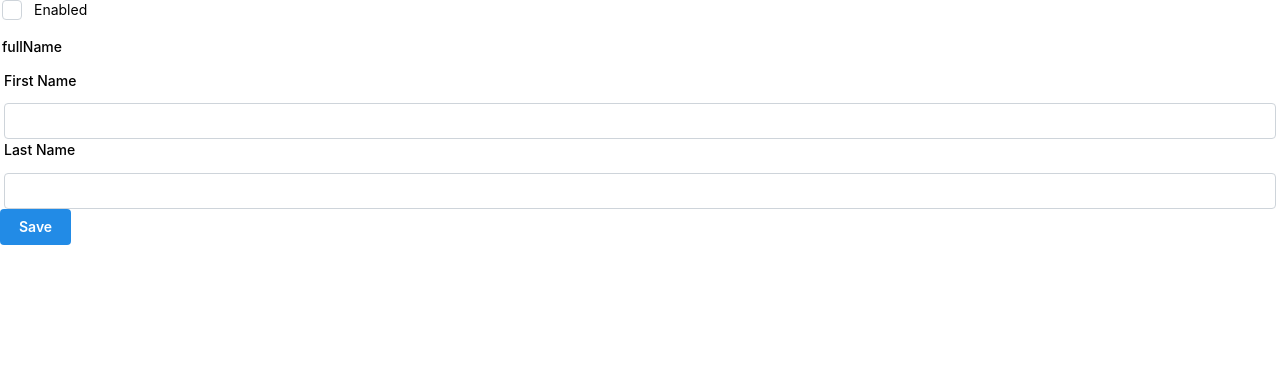
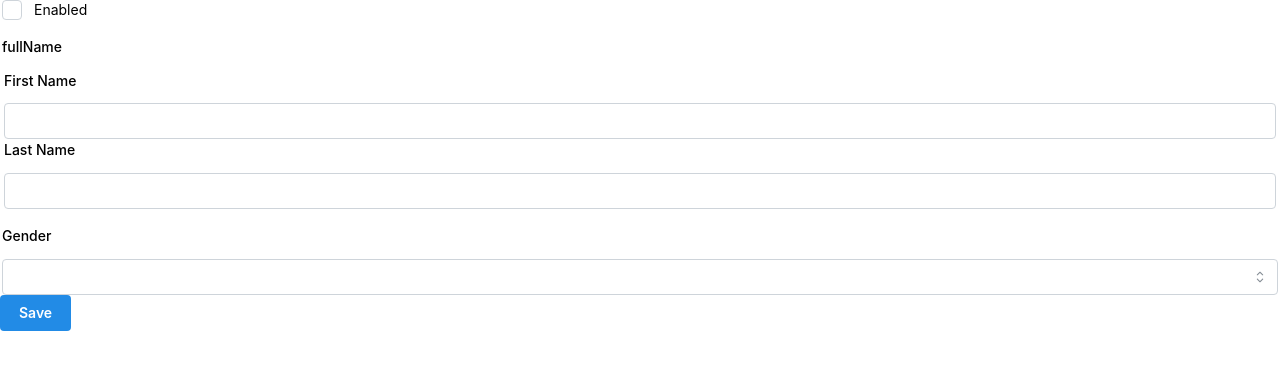
Before and after one commit to sajinael98/AutoForma, a React (Vite) app: page / in a window 1280 px wide. Shown: the top 370 px of the page. Built offline with nearby package versions, Linux system fonts and the light colour scheme.

Commit message:
Support SelectField

```diff
--- a/src/App.tsx
+++ b/src/App.tsx
@@ -48,6 +48,21 @@ const App = () => {
               },
             ],
           },
+          {
+            type: 'select',
+            label: 'Gender',
+            name: 'gender',
+            data: [
+              {
+                label: 'Male',
+                value: 'male',
+              },
+              {
+                label: 'Female',
+                value: 'female',
+              },
+            ],
+          },
         ]}
       />
     </MantineProvider>
--- a/src/components/AutoForm.tsx
+++ b/src/components/AutoForm.tsx
@@ -29,6 +29,8 @@ const getDefaultValueForField = (type: FieldType): any => {
       return false;
     case 'object':
       return {};
+    case 'select':
+      return null;
     default:
       return '';
   }
--- a/src/components/FieldRender.tsx
+++ b/src/components/FieldRender.tsx
@@ -6,6 +6,7 @@ import ArrayField from './fields/ArrayField';
 import CheckField from './fields/CheckField';
 import NumberField from './fields/NumberField';
 import ObjectField from './fields/ObjectField';
+import SelectField from './fields/SelectField';
 import TextField from './fields/TextField';
 
 interface FieldRenderProps {
@@ -154,6 +155,17 @@ const FieldRender: React.FC<FieldRenderProps> = ({
             label={field.label}
           />
         );
+      case 'select':
+        return (
+          <SelectField
+            name={field.name}
+            value={value}
+            onChange={onChange}
+            readOnly={readOnly}
+            data={field.data}
+          />
+        );
+
       default:
         return null;
     }
--- /dev/null
+++ b/src/components/fields/SelectField.tsx
@@ -0,0 +1,23 @@
+import React from 'react';
+import { Select } from '@mantine/core';
+import { BaseFieldProps } from '@/types/field';
+
+interface SelectFieldProps extends BaseFieldProps<string> {
+  data: { label: string; value: string }[];
+}
+
+const SelectField: React.FC<SelectFieldProps> = (props) => {
+  const { data, name, onChange, value, readOnly } = props;
+  return (
+    <Select
+      name={name}
+      data={data}
+      value={value}
+      onChange={(value) => onChange(name, value)}
+      readOnly={readOnly}
+      clearable
+    />
+  );
+};
+
+export default SelectField;
--- a/src/types/field.ts
+++ b/src/types/field.ts
@@ -1,4 +1,4 @@
-export type FieldType = 'text' | 'number' | 'object' | 'array' | 'check';
+export type FieldType = 'text' | 'number' | 'object' | 'array' | 'check' | 'select';
 
 export interface FieldSchema {
   name: string;
@@ -14,12 +14,14 @@ export interface FieldSchema {
   readOnly?: true;
   // for object type only
   fields?: FieldSchema[];
+  // for select type only
+  data?: { label: string; value: string }[];
 }
 
 export interface BaseFieldProps<T> {
   name: string;
   value: T;
-  onChange: (name: string, value: T) => void;
+  onChange: (name: string, value: T | null) => void;
   readOnly?: true;
 }
 
```
